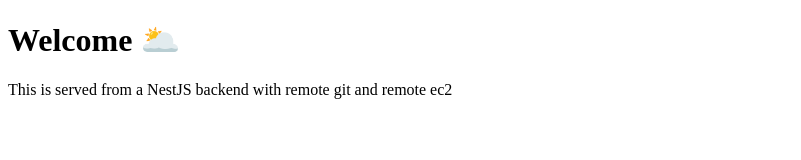
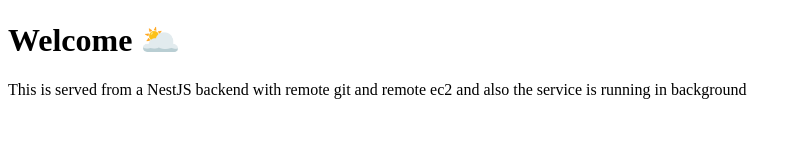
Before and after one commit to SahilMali12345/nextjs_simple_project, a website: page src/static/index.html in a window 1280 px wide. Shown: the whole page, without its empty margins (0-801 px from the left). Drawn offline with Linux system fonts and the light colour scheme.

Commit message:
Update index.html

```diff
--- a/src/static/index.html
+++ b/src/static/index.html
@@ -5,6 +5,6 @@
   </head>
   <body>
     <h1>Welcome 🌥️</h1>
-    <p>This is served from a NestJS backend with remote git and remote ec2</p>
+    <p>This is served from a NestJS backend with remote git and remote ec2 and also the service is running in background</p>
   </body>
 </html>
```
